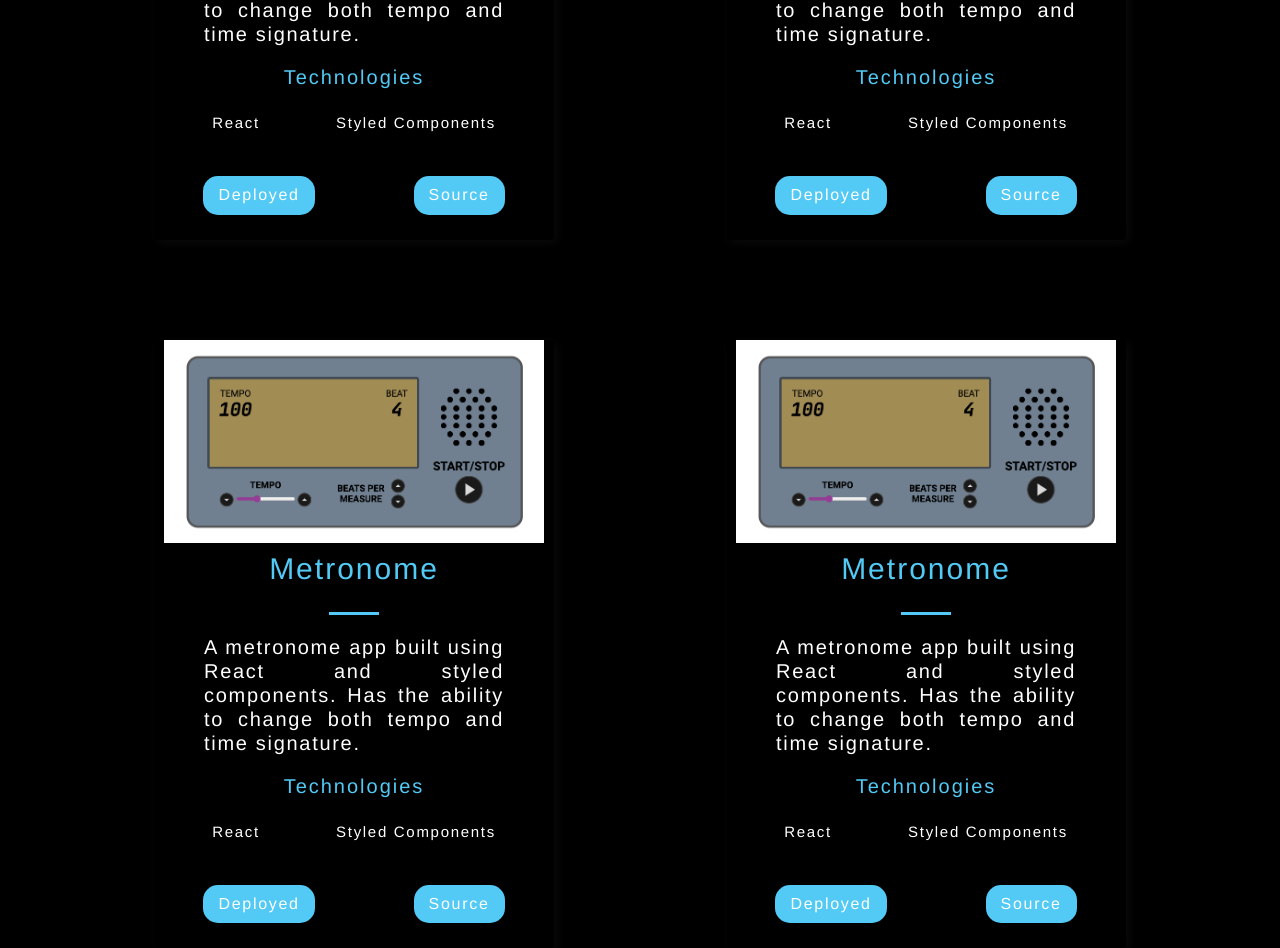
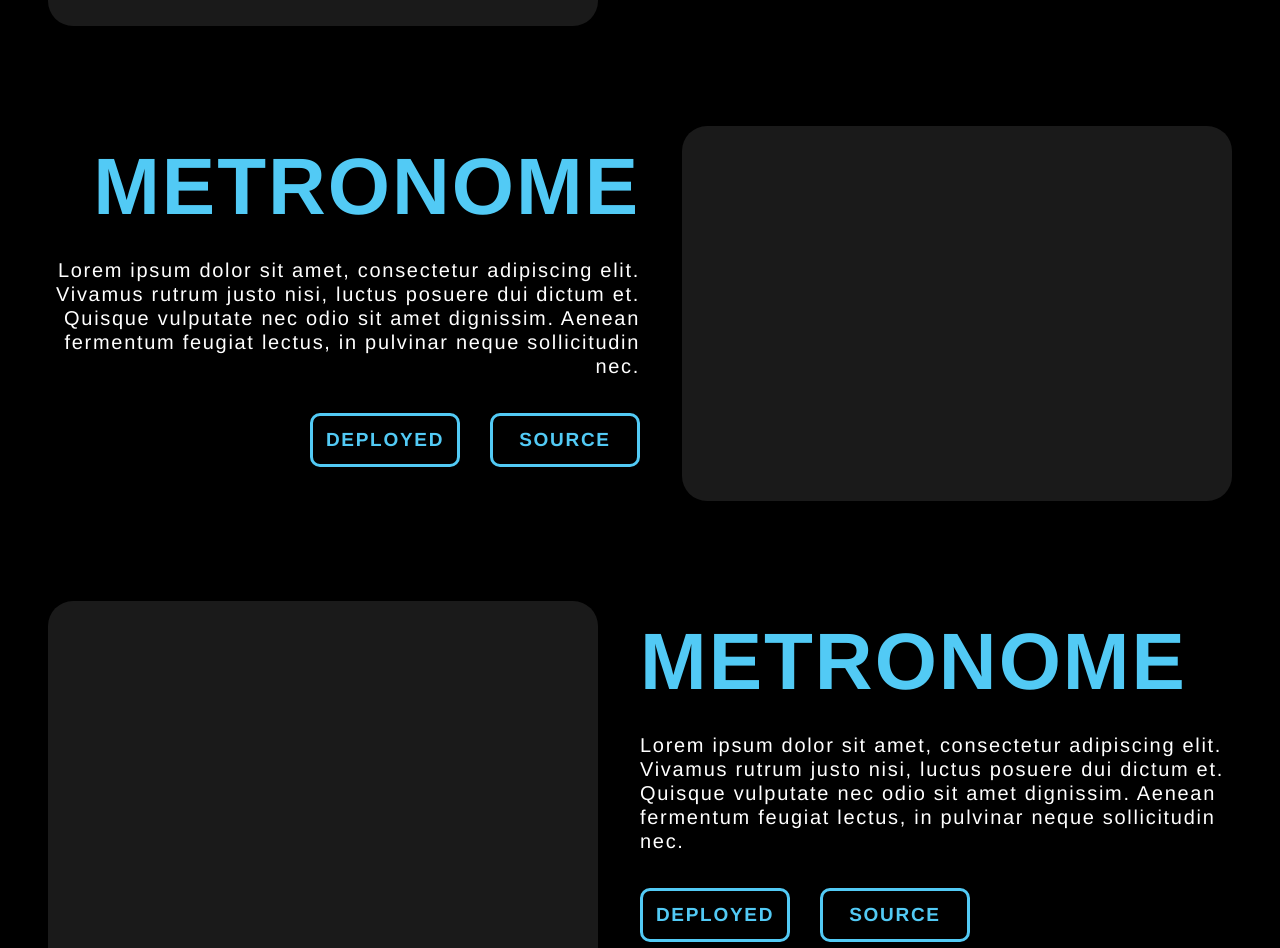
Before and after one commit to joshuascan/personal-portfolio, a Next.js app: page / in a window 1280 px wide. Shown: the part 1849-2797 px from the top of the page. Built offline with nearby package versions, Linux system fonts and the light colour scheme.

Commit message:
changes design of projects section

```diff
--- a/src/components/Hero/Hero.js
+++ b/src/components/Hero/Hero.js
@@ -1,4 +1,3 @@
-import Image from "next/image";
 import { Section } from "../../styles/GlobalComponents";
 import {
   HeroWrapper,
@@ -11,12 +10,11 @@ import {
   Img,
   Rectangle,
 } from "./HeroStyles";
-import headshot from "../../../public/images/profile_pic.jpeg";
 
 const Hero = () => {
   return (
     <HeroWrapper>
-      <Section row>
+      <Section row center>
         <LeftSection>
           <HeroHeader>
             Hi, I&apos;m <br />
--- a/src/components/Projects/Projects.js
+++ b/src/components/Projects/Projects.js
@@ -1,15 +1,12 @@
 import { Section, SectionTitle } from "../../styles/GlobalComponents";
 import { projects } from "../../constants/constants";
 import {
-  GridContainer,
-  Card,
-  Hr,
+  ProjectContainer,
+  ImageContainer,
   Img,
-  TitleContent,
+  InfoContainer,
   Header,
   Description,
-  TagList,
-  Tag,
   LinkList,
   ExternalLink,
 } from "./ProjectsStyles";
@@ -18,24 +15,13 @@ const Projects = () => {
   return (
     <Section id="projects">
       <SectionTitle>Projects</SectionTitle>
-      <GridContainer>
-        {projects.map(
-          ({ title, description, image, tags, visit, source, id }) => (
-            <Card key={id}>
-              <Img src={image} />
-              <TitleContent>
-                <Header title>{title}</Header>
-                <Hr />
-              </TitleContent>
+      {projects.map(({ title, description, image, tags, visit, source, id }) =>
+        id % 2 === 0 ? (
+          <ProjectContainer key={id}>
+            <ImageContainer>{/* <Img src={image} /> */}</ImageContainer>
+            <InfoContainer>
+              <Header>{title}</Header>
               <Description>{description}</Description>
-              <TitleContent>
-                <Header>Technologies</Header>
-              </TitleContent>
-              <TagList>
-                {tags.map((tag, i) => (
-                  <Tag key={i}>{tag}</Tag>
-                ))}
-              </TagList>
               <LinkList>
                 <ExternalLink href={visit} target="_blank">
                   Deployed
@@ -44,10 +30,26 @@ const Projects = () => {
                   Source
                 </ExternalLink>
               </LinkList>
-            </Card>
-          )
-        )}
-      </GridContainer>
+            </InfoContainer>
+          </ProjectContainer>
+        ) : (
+          <ProjectContainer key={id}>
+            <InfoContainer right>
+              <Header>{title}</Header>
+              <Description>{description}</Description>
+              <LinkList right>
+                <ExternalLink right href={visit} target="_blank">
+                  Deployed
+                </ExternalLink>
+                <ExternalLink right href={source} target="_blank">
+                  Source
+                </ExternalLink>
+              </LinkList>
+            </InfoContainer>
+            <ImageContainer>{/* <Img src={image} /> */}</ImageContainer>
+          </ProjectContainer>
+        )
+      )}
     </Section>
   );
 };
--- a/src/components/Projects/ProjectsStyles.js
+++ b/src/components/Projects/ProjectsStyles.js
@@ -1,32 +1,33 @@
 import styled from "styled-components";
 
-export const GridContainer = styled.section`
-  display: grid;
-  grid-template-columns: repeat(auto-fill, minmax(400px, 1fr));
-  padding: 3rem;
-  place-items: center;
-  column-gap: 2rem;
-  row-gap: 10rem;
+export const ProjectContainer = styled.div`
+  width: 100%;
+  display: flex;
+  align-items: center;
+  justify-content: space-between;
+  margin: 5rem auto;
 `;
 
-export const Card = styled.div`
-  text-align: center;
-  width: 400px;
-  border-radius: 4px;
-  box-shadow: 3px 3px 10px rgba(20, 20, 20, 0.5);
+export const ImageContainer = styled.div`
+  width: 550px;
+  height: 375px;
+  border-radius: 25px;
+  background-color: rgb(26, 26, 26);
+  display: flex;
+  justify-content: center;
+  align-items: center;
 `;
 
 export const Img = styled.img`
-  width: 95%;
-  height: 95%;
+  width: 90%;
+  height: 90%;
   object-fit: cover;
   overflow: hidden;
 `;
 
-export const TitleContent = styled.div`
-  text-align: center;
-  z-index: 20;
-  width: 100%;
+export const InfoContainer = styled.div`
+  width: 50%;
+  text-align: ${(props) => (props.right ? "right" : "")};
 `;
 
 export const Header = styled.h3`
@@ -34,52 +35,42 @@ export const Header = styled.h3`
   letter-spacing: 2px;
   color: ${(props) => props.theme.colors.primary};
   padding: 0.5rem 0;
-  font-size: ${(props) => (props.title ? "3rem" : "2rem")};
-`;
-
-export const Hr = styled.hr`
-  width: 50px;
-  height: 3px;
-  margin: 20px auto;
-  border: 0;
-  background: ${(props) => props.theme.colors.primary};
+  font-size: 8rem;
+  text-transform: uppercase;
+  font-weight: bold;
+  margin-bottom: 2rem;
 `;
 
 export const Description = styled.p`
-  width: 100%;
-  padding: 0 5rem;
-  margin-bottom: 1.5rem;
   color: ${(props) => props.theme.colors.secondary};
   font-size: 2rem;
+  font-weight: lighter;
   line-height: 2.4rem;
-  text-align: justify;
-`;
-
-export const TagList = styled.ul`
-  display: flex;
-  justify-content: space-around;
-  padding: 2rem;
-`;
-
-export const Tag = styled.li`
-  color: ${(props) => props.theme.colors.secondary};
-  font-size: 1.5rem;
+  padding-bottom: 1rem;
 `;
 
 export const LinkList = styled.ul`
   list-style-type: none;
   display: flex;
-  justify-content: space-around;
+  justify-content: ${(props) => (props.right ? "flex-end" : "flex-start")};
   margin: 2.5rem 0;
 `;
 
 export const ExternalLink = styled.a`
-  font-size: 1.6rem;
-  padding: 1rem 1.5rem;
-  border-radius: 15px;
-  color: white;
-  background: ${(props) => props.theme.colors.primary};
-  transition: 0.5s ease;
+  font-size: 1.9rem;
+  font-weight: bold;
+  text-align: center;
+  text-transform: uppercase;
+  margin: ${(props) => (props.right ? "0 0 0 3rem" : "0 3rem 0 0")};
+  width: 150px;
+  height: 54px;
+  line-height: 27px;
+  padding: 1rem 1rem;
+  border-radius: 10px;
+  color: ${(props) => props.theme.colors.primary};
+  background: black;
+  border: 3px solid ${(props) => props.theme.colors.primary};
+  transition: 0.3s ease;
   &:hover {
     opacity: 0.65;
     cursor: pointer;
--- a/src/constants/constants.js
+++ b/src/constants/constants.js
@@ -2,7 +2,7 @@ export const projects = [
   {
     title: "Metronome",
     description:
-      "A metronome app built using React and styled components. Has the ability to change both tempo and time signature.",
+      "Lorem ipsum dolor sit amet, consectetur adipiscing elit. Vivamus rutrum justo nisi, luctus posuere dui dictum et. Quisque vulputate nec odio sit amet dignissim. Aenean fermentum feugiat lectus, in pulvinar neque sollicitudin nec.",
     image: "/images/metronome.png",
     tags: ["React", "Styled Components"],
     visit: "https://scanlan-metronome-app.netlify.app/",
@@ -12,7 +12,7 @@ export const projects = [
   {
     title: "Metronome",
     description:
-      "A metronome app built using React and styled components. Has the ability to change both tempo and time signature.",
+      "Lorem ipsum dolor sit amet, consectetur adipiscing elit. Vivamus rutrum justo nisi, luctus posuere dui dictum et. Quisque vulputate nec odio sit amet dignissim. Aenean fermentum feugiat lectus, in pulvinar neque sollicitudin nec.",
     image: "/images/metronome.png",
     tags: ["React", "Styled Components"],
     visit: "https://scanlan-metronome-app.netlify.app/",
@@ -22,7 +22,7 @@ export const projects = [
   {
     title: "Metronome",
     description:
-      "A metronome app built using React and styled components. Has the ability to change both tempo and time signature.",
+      "Lorem ipsum dolor sit amet, consectetur adipiscing elit. Vivamus rutrum justo nisi, luctus posuere dui dictum et. Quisque vulputate nec odio sit amet dignissim. Aenean fermentum feugiat lectus, in pulvinar neque sollicitudin nec.",
     image: "/images/metronome.png",
     tags: ["React", "Styled Components"],
     visit: "https://scanlan-metronome-app.netlify.app/",
@@ -32,7 +32,7 @@ export const projects = [
   {
     title: "Metronome",
     description:
-      "A metronome app built using React and styled components. Has the ability to change both tempo and time signature.",
+      "Lorem ipsum dolor sit amet, consectetur adipiscing elit. Vivamus rutrum justo nisi, luctus posuere dui dictum et. Quisque vulputate nec odio sit amet dignissim. Aenean fermentum feugiat lectus, in pulvinar neque sollicitudin nec.",
     image: "/images/metronome.png",
     tags: ["React", "Styled Components"],
     visit: "https://scanlan-metronome-app.netlify.app/",
--- a/src/layout/LayoutStyles.js
+++ b/src/layout/LayoutStyles.js
@@ -1,7 +1,7 @@
 import styled from "styled-components";
 
 export const Container = styled.div`
-  max-width: 1280px;
+  max-width: 1340px;
   width: 100%;
   margin: auto;
 `;
--- a/src/styles/GlobalComponents/index.js
+++ b/src/styles/GlobalComponents/index.js
@@ -6,7 +6,7 @@ export const Section = styled.section`
   padding: ${(props) => (props.nopadding ? "0" : "3.2rem 4.8rem")};
   justify-content: ${(props) => (props.center ? "center" : "")};
   margin: 0 auto;
-  max-width: 1280px;
+  max-width: 1340px;
 `;
 
 export const SectionTitle = styled.h2`
```
